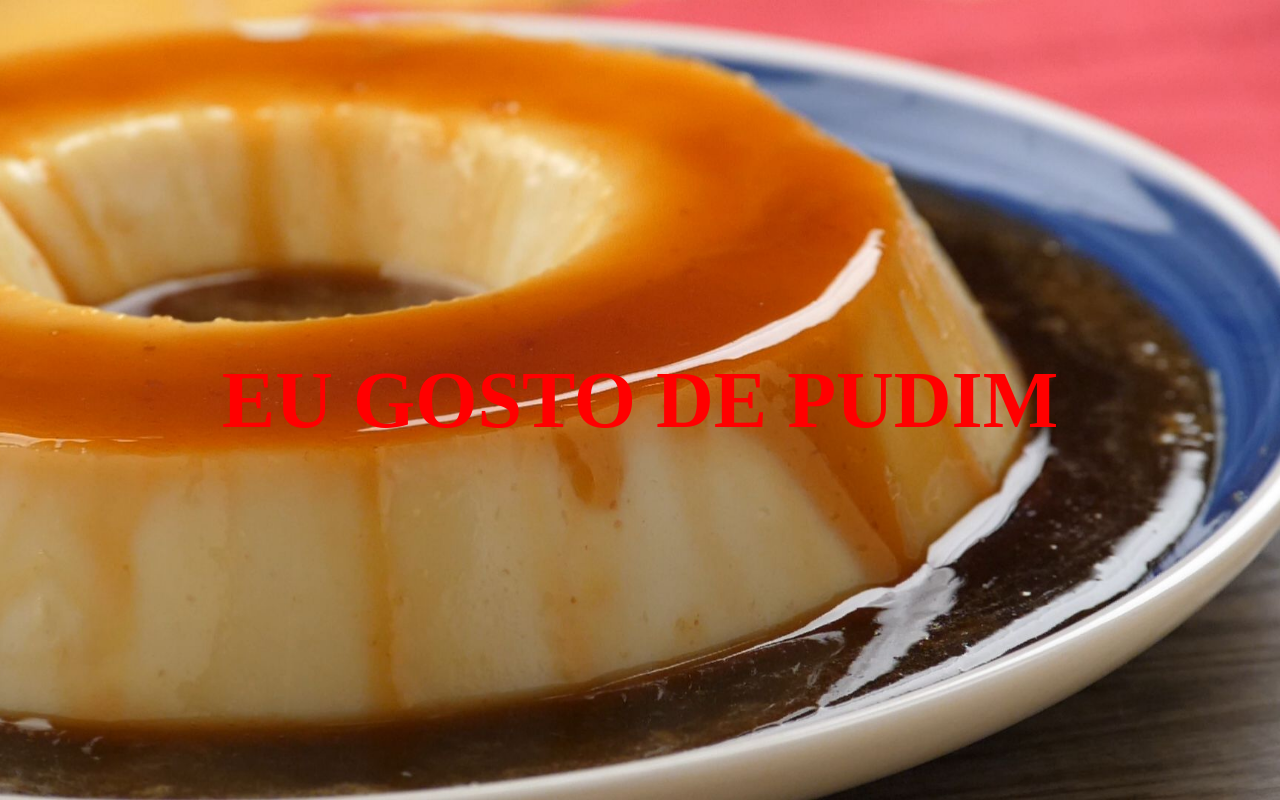
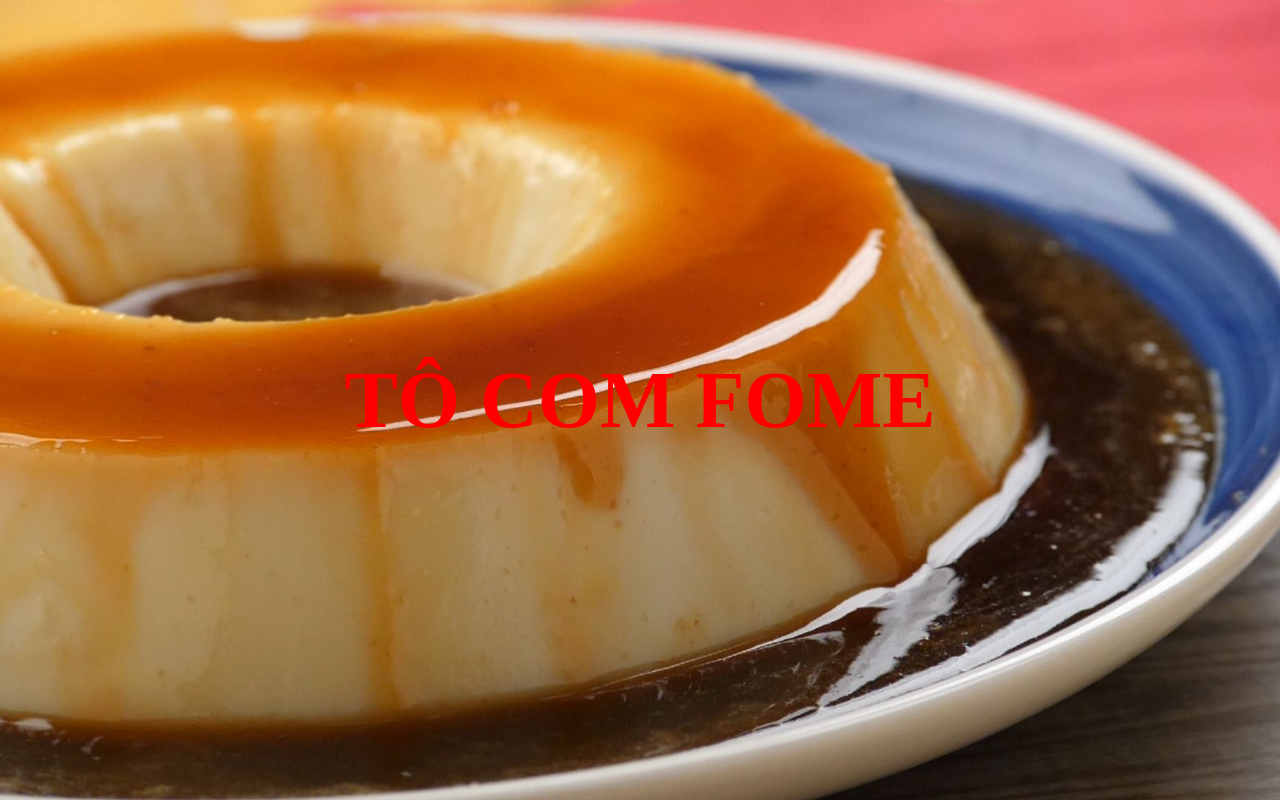
Before and after one commit to luisotaviopp/pudim, a plain HTML site: page index.html in a window 1280 px wide. Drawn offline with Linux system fonts and the light colour scheme.

Commit message:
Update index.html

```diff
--- a/index.html
+++ b/index.html
@@ -30,6 +30,6 @@
   </style>
 </head>
 <body>
-  <h1>EU GOSTO DE PUDIM</h1>
+  <h1>TÔ COM FOME</h1>
 </body>
 </html>
```
